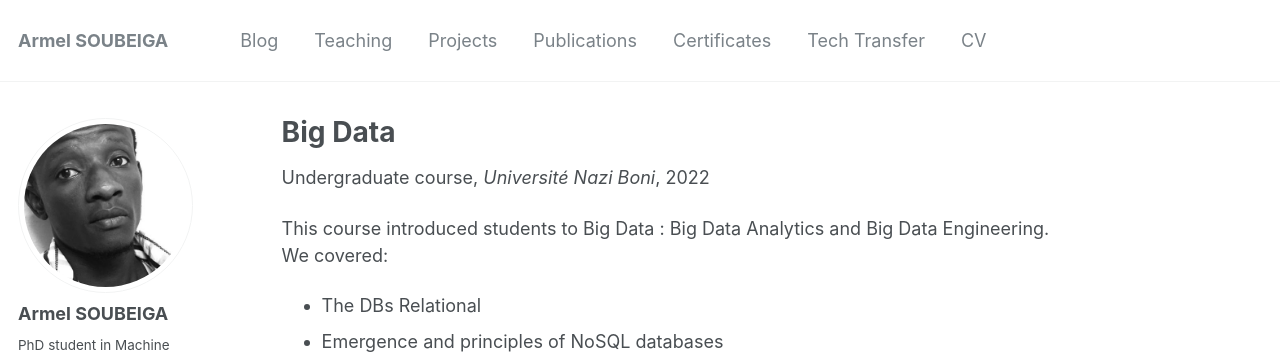
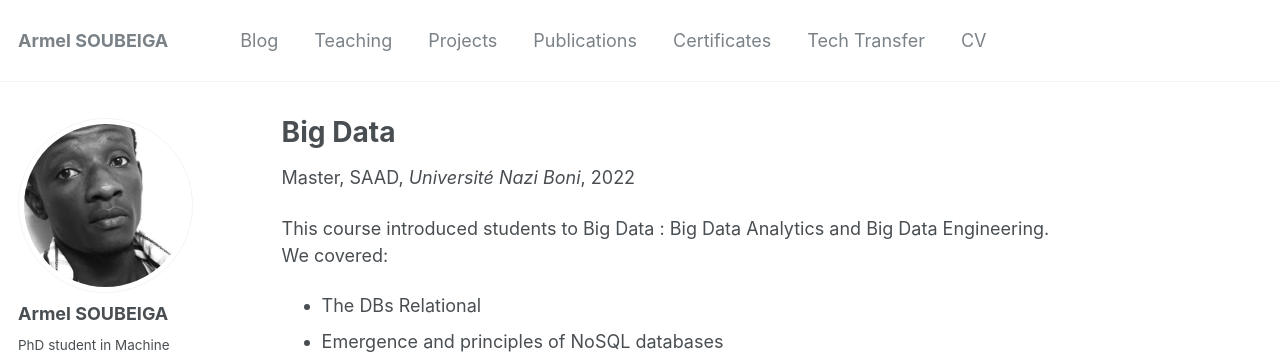
Before and after one commit to armelsoubeiga/neweb, a Jekyll site: the page built from _teaching/bigdata.md, in a window 1280 px wide and 1025 px high. Shown: the top 357 px of the window. Built offline with Jekyll 4.4.1, drawn with Linux system fonts in a browser that asks for light colours.

Commit message:
Update bigdata.md

```diff
--- a/_teaching/bigdata.md
+++ b/_teaching/bigdata.md
@@ -1,7 +1,7 @@
 ---
 title: "Big Data"
 collection: teaching
-type: "Undergraduate course"
+type: "Master, SAAD"
 permalink: /teaching/bigdata
 venue: "Université Nazi Boni"
 date: 2022-3-01
```
